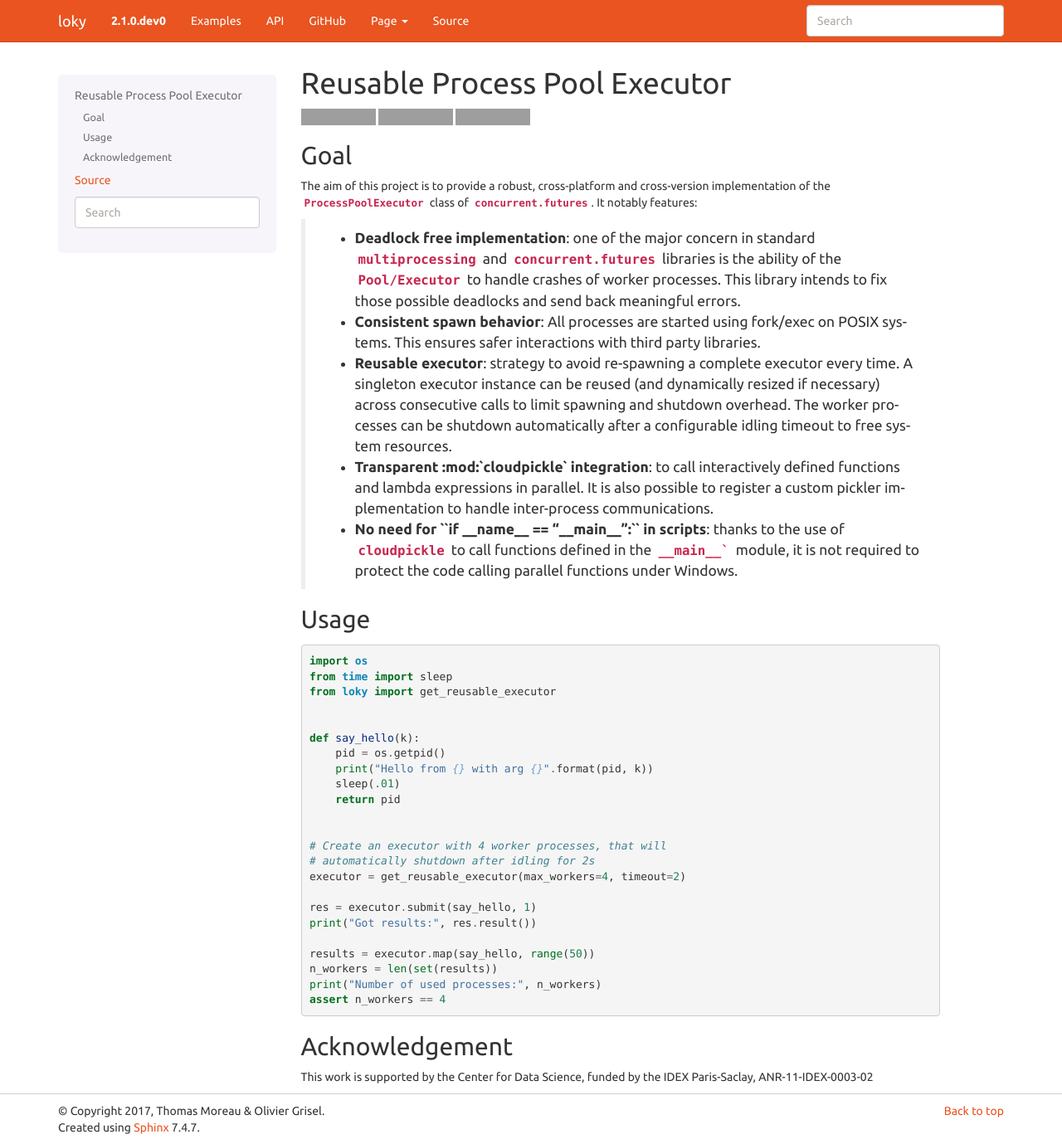
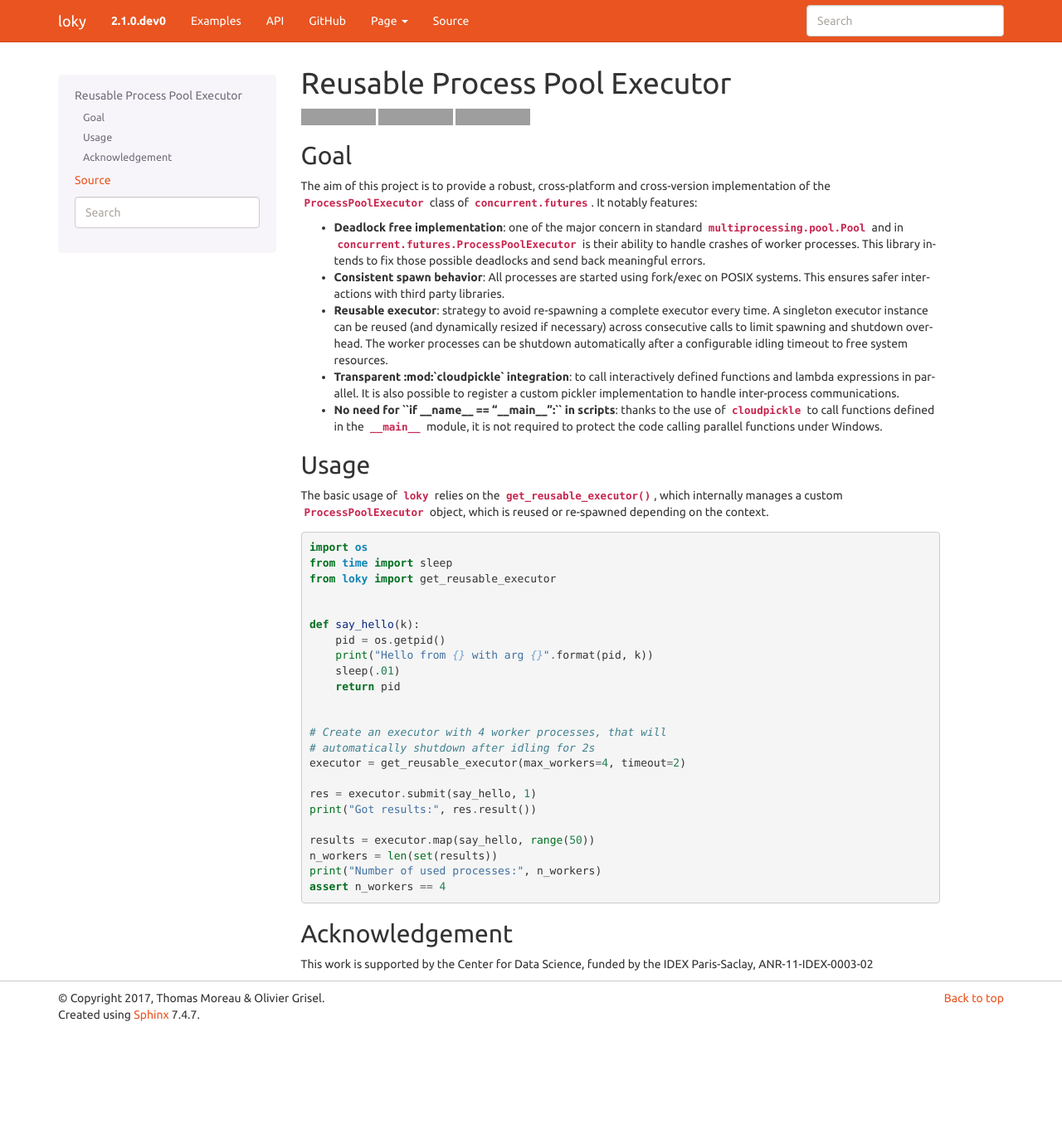
Before and after one commit to joblib/loky, a Sphinx documentation site: the page built from docs/index.rst, in a window 1280 px wide and 1379 px high. Shown: the whole window at 83% size. Built offline with Sphinx 7.4.7, drawn with Linux system fonts in a browser that asks for light colours; pages that are not in the unit, such as notebooks, are missing from menus; grey boxes are pictures that could not be loaded.

```diff
--- a/README.rst
+++ b/README.rst
@@ -7,21 +7,23 @@ Goal
 ~~~~
 
 The aim of this project is to provide a robust, cross-platform and
-cross-version implementation of the :class:`ProcessPoolExecutor` class of
-:mod:`concurrent.futures <https://docs.python.org/3/library/concurrent.futures.html>`. It notably features:
+cross-version implementation of the :class:`~concurrent.futures.ProcessPoolExecutor` class of
+:mod:`concurrent.futures`. It notably features:
 
-  -  **Deadlock free implementation**: one of the major concern in standard :mod:`multiprocessing` and :mod:`concurrent.futures` libraries is the ability of the :class:`Pool/Executor` to handle crashes of worker processes. This library intends to fix those possible deadlocks and send back meaningful errors.
+-  **Deadlock free implementation**: one of the major concern in standard :class:`multiprocessing.pool.Pool` and in :class:`concurrent.futures.ProcessPoolExecutor` is their ability to handle crashes of worker processes. This library intends to fix those possible deadlocks and send back meaningful errors.
 
-  -  **Consistent spawn behavior**: All processes are started using fork/exec on POSIX systems. This ensures safer interactions with third party libraries.
+-  **Consistent spawn behavior**: All processes are started using fork/exec on POSIX systems. This ensures safer interactions with third party libraries.
 
-  -  **Reusable executor**: strategy to avoid re-spawning a complete executor every time. A singleton executor instance can be reused (and dynamically resized if necessary) across consecutive calls to limit spawning and shutdown overhead. The worker processes can be shutdown automatically after a configurable idling timeout to free system resources.
+-  **Reusable executor**: strategy to avoid re-spawning a complete executor every time. A singleton executor instance can be reused (and dynamically resized if necessary) across consecutive calls to limit spawning and shutdown overhead. The worker processes can be shutdown automatically after a configurable idling timeout to free system resources.
 
-  -  **Transparent :mod:`cloudpickle` integration**: to call interactively defined functions and lambda expressions in parallel. It is also possible to register a custom pickler implementation to handle inter-process communications.
+-  **Transparent :mod:`cloudpickle` integration**: to call interactively defined functions and lambda expressions in parallel. It is also possible to register a custom pickler implementation to handle inter-process communications.
 
-  -  **No need for ``if __name__ == "__main__":`` in scripts**: thanks to the use of :mod:`cloudpickle` to call functions defined in the :mod:`__main__`` module, it is not required to protect the code calling parallel functions under Windows.
+-  **No need for ``if __name__ == "__main__":`` in scripts**: thanks to the use of :mod:`cloudpickle <https://github.com/cloudpipe/cloudpickle>` to call functions defined in the :mod:`__main__` module, it is not required to protect the code calling parallel functions under Windows.
 
 Usage
 ~~~~~
+
+The basic usage of :mod:`loky` relies on the :func:`~loky.get_reusable_executor`, which internally manages a custom :class:`~concurrent.futures.ProcessPoolExecutor` object, which is reused or re-spawned depending on the context.
 
 .. code:: python
 
--- a/docs/conf.py
+++ b/docs/conf.py
@@ -17,11 +17,11 @@
 # add these directories to sys.path here. If the directory is relative to the
 # documentation root, use os.path.abspath to make it absolute, like shown here.
 #
-import os
-import sys
+# import os
+# import sys
 import sphinx_bootstrap_theme
 
-sys.path.insert(0, os.path.abspath('../loky'))
+# sys.path.insert(0, os.path.abspath('../loky'))
 
 
 # -- General configuration ------------------------------------------------
@@ -34,10 +34,11 @@ sys.path.insert(0, os.path.abspath('../loky'))
 # extensions coming with Sphinx (named 'sphinx.ext.*') or your custom
 # ones.
 extensions = [
+    'sphinx.ext.todo',
     'sphinx.ext.autodoc',
+    'sphinx.ext.viewcode',
     'sphinx.ext.autosummary',
-    'sphinx.ext.todo',
-    'sphinx.ext.viewcode',
+    'sphinx.ext.intersphinx',
     'sphinx_gallery.gen_gallery'
 ]
 
@@ -99,8 +100,8 @@ html_theme_options = {
     'navbar_sidebarrel': False,
     'navbar_links': [
         ("Examples", "auto_examples/index"),
-        ("API", "api"),
-        ("GitHub", "https://github.com/tommoral/adopty", True)
+        ("API", "API"),
+        ("GitHub", "https://github.com/tommoral/loky", True)
     ],
     'bootswatch_theme': "united"
 }
@@ -196,7 +197,7 @@ sphinx_gallery_conf = {
     'reference_url': {
         'loky': None
     },
-    'default_thumb_file': '_static/lock-2.png',
+    # 'default_thumb_file': '_static/lock-2.png',
 
     # directory where function granular galleries are stored
     'backreferences_dir': 'gen_modules/backreferences',
@@ -205,3 +206,5 @@ sphinx_gallery_conf = {
     # this case sphinx_gallery and numpy in a tuple of strings.
     'doc_module': ('loky')
 }
+
+intersphinx_mapping = {'python' : ('https://docs.python.org/3', None)}
```
Also changed, not shown: other parts of README.rst (+2 -0 lines).
